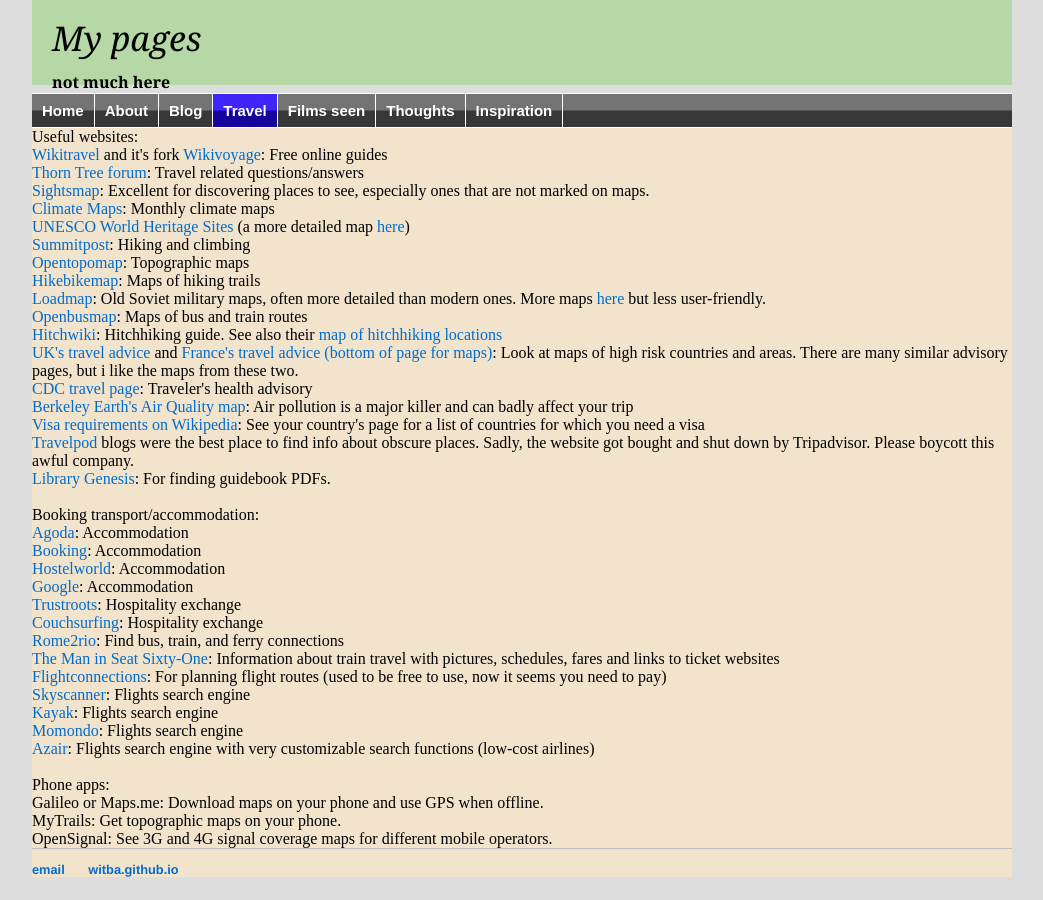
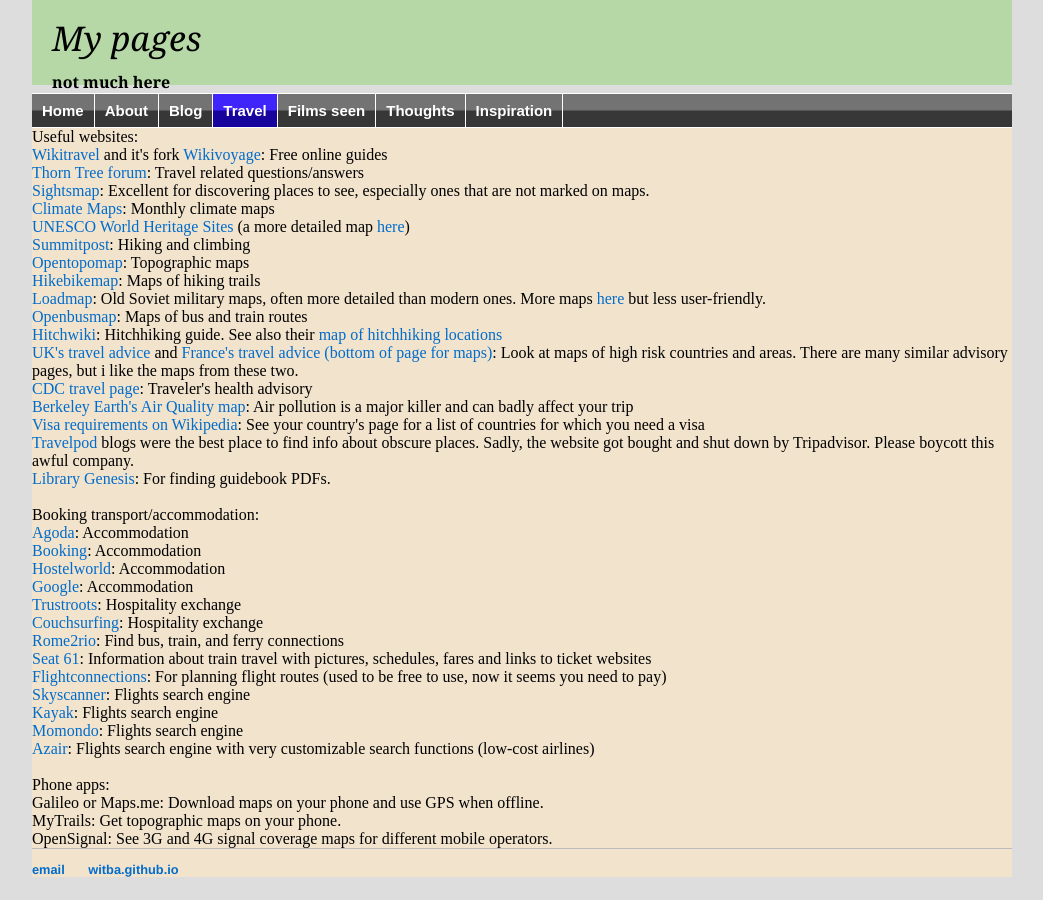
Before and after one commit to witba/witba.github.io, a Jekyll site: the page built from travel/resources.html, in a window 1280 px wide. Shown: the whole page, without its empty margins (118-1161 px from the left). Built offline with Jekyll 4.4.1, drawn with Linux system fonts in a browser that asks for light colours.

Commit message:
Update resources.html

```diff
--- a/travel/resources.html
+++ b/travel/resources.html
@@ -32,7 +32,7 @@
 <a href="https://www.trustroots.org" target=_blank>Trustroots</a>: Hospitality exchange<br>
 <a href="https://www.couchsurfing.com" target=_blank>Couchsurfing</a>: Hospitality exchange<br>
 <a href="https://www.rome2rio.com" target=_blank>Rome2rio</a>: Find bus, train, and ferry connections<br>
-<a href="https://www.seat61.com" target=_blank>The Man in Seat Sixty-One</a>: Information about train travel with pictures, schedules, fares and links to ticket websites<br>
+<a href="https://www.seat61.com" target=_blank>Seat 61</a>: Information about train travel with pictures, schedules, fares and links to ticket websites<br>
 <a href="https://www.flightconnections.com" target=_blank>Flightconnections</a>: For planning flight routes (used to be free to use, now it seems you need to pay)<br>
 <a href="https://www.skyscanner.com" target=_blank>Skyscanner</a>: Flights search engine<br>
 <a href="https://www.kayak.com/flights" target=_blank>Kayak</a>: Flights search engine<br>
```
